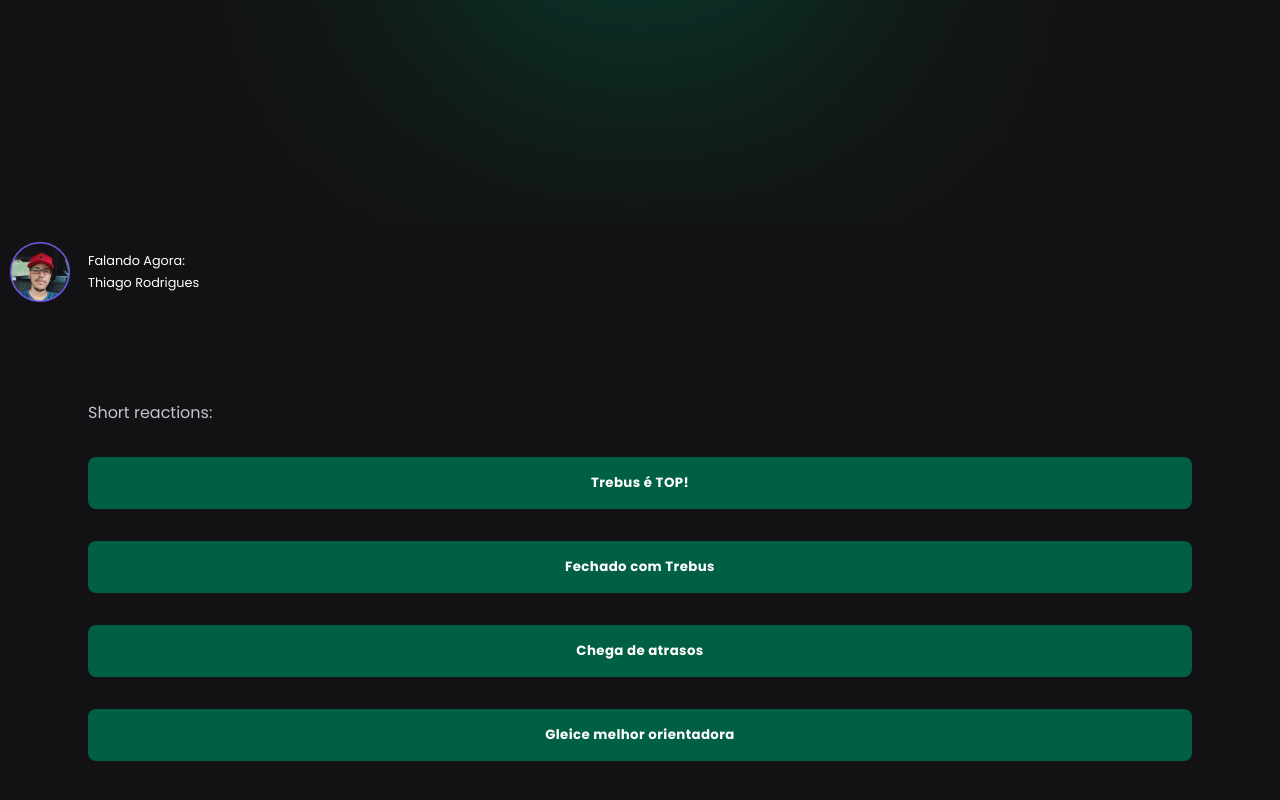
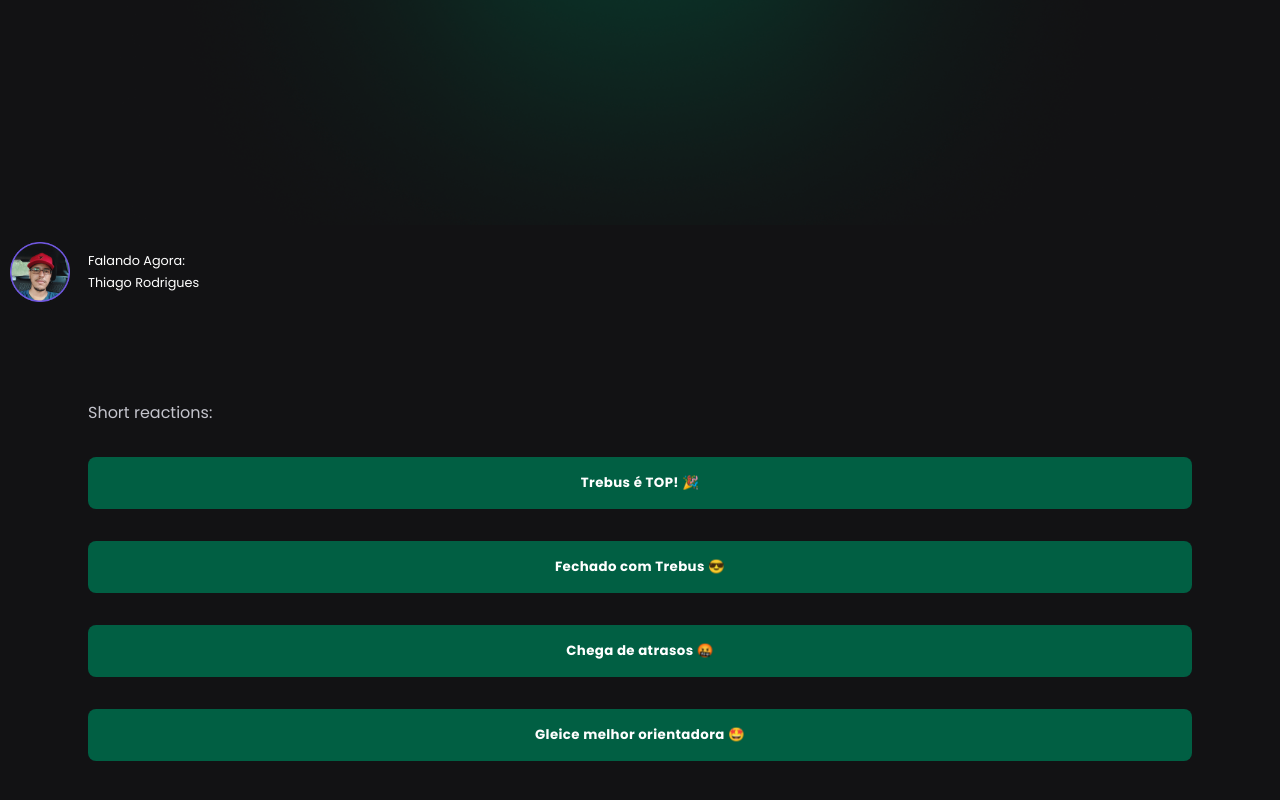
Before and after one commit to thethiago27/trebus_real_time, a React (Vite) app: page /stage in a window 1280 px wide. Shown: the part 625-1425 px from the top of the page. Built offline with nearby package versions, Linux system fonts and the light colour scheme; no server answers; the database is empty.

Commit message:
feat: add emojis

```diff
--- a/src/pages/Stage/Components/ReactionButtons/index.tsx
+++ b/src/pages/Stage/Components/ReactionButtons/index.tsx
@@ -5,7 +5,7 @@
 
 export const ReactionButtons = () => {
 
-  const reactionList: string[] = ["Trebus é TOP!", "Fechado com Trebus", "Chega de atrasos", "Gleice melhor orientadora"]
+  const reactionList: string[] = ["Trebus é TOP! 🎉", "Fechado com Trebus 😎", "Chega de atrasos 🤬", "Gleice melhor orientadora 🤩"]
 
   const handleReaction = async (reaction: string) => {
 
```
